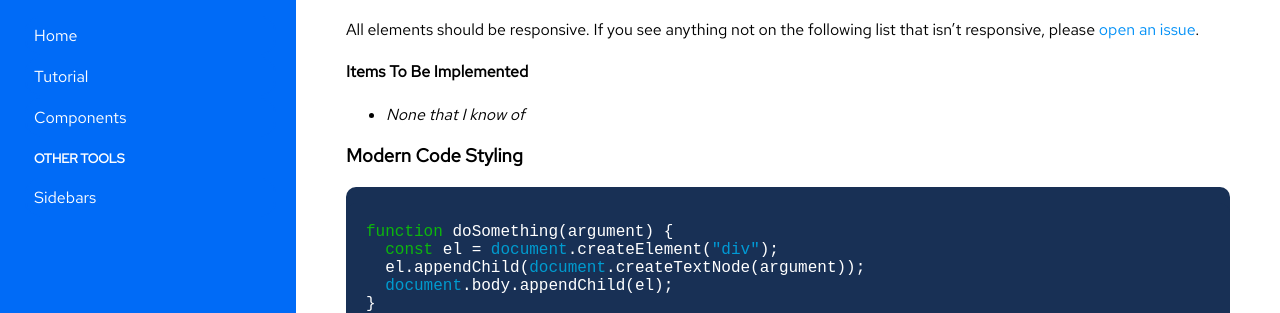
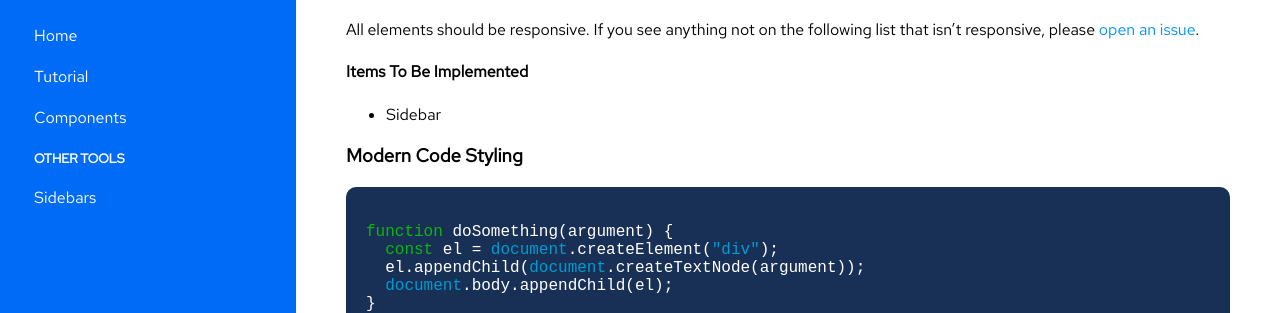
Before and after one commit to ManchesterMachineMakers/inkwell, a Jekyll site: the page built from index.md, in a window 1280 px wide and 900 px high, scrolled down 933 px. Shown: the part 156-469 px from the top of the window. Built offline with Jekyll 4.4.1, drawn with Linux system fonts in a browser that asks for light colours.

Commit message:
Update more links, update responsive list

````diff
--- a/index.md
+++ b/index.md
@@ -10,7 +10,7 @@ header:
         - title: Components
           url: '/components'
         - title: GitHub
-          url: 'https://github.com/ManchesterMachineMakers/inkwell'
+          url: 'https://github.com/aleksrutins/inkwell'
 title: "Home"
 toc: true
 ---
@@ -29,9 +29,9 @@ Any page with a layout other than `default` and with `toc: true` in its Frontmat
 
 ### Responsive
 All elements should be responsive.
-If you see anything not on the following list that isn't responsive, please [open an issue](https://github.com/ManchesterMachineMakers/inkwell/issues).
+If you see anything not on the following list that isn't responsive, please [open an issue](https://github.com/aleksrutins/inkwell/issues).
 #### Items To Be Implemented
-- _None that I know of_
+- Sidebar
 
 ### Modern Code Styling
 ```js
````
Also changed, not shown: readme.md.
